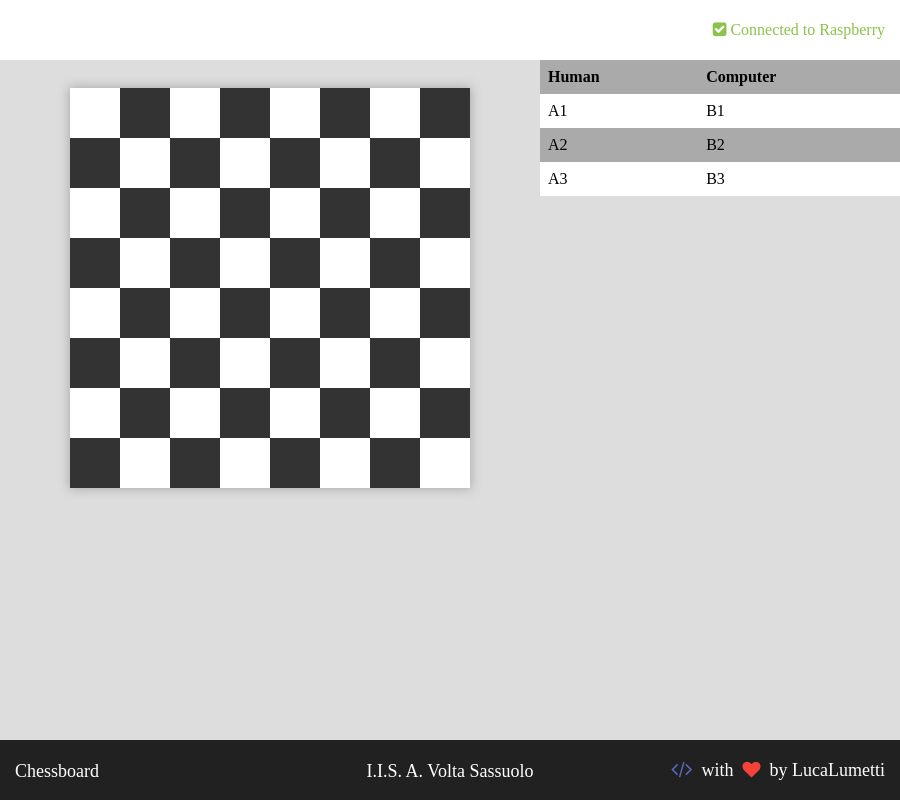
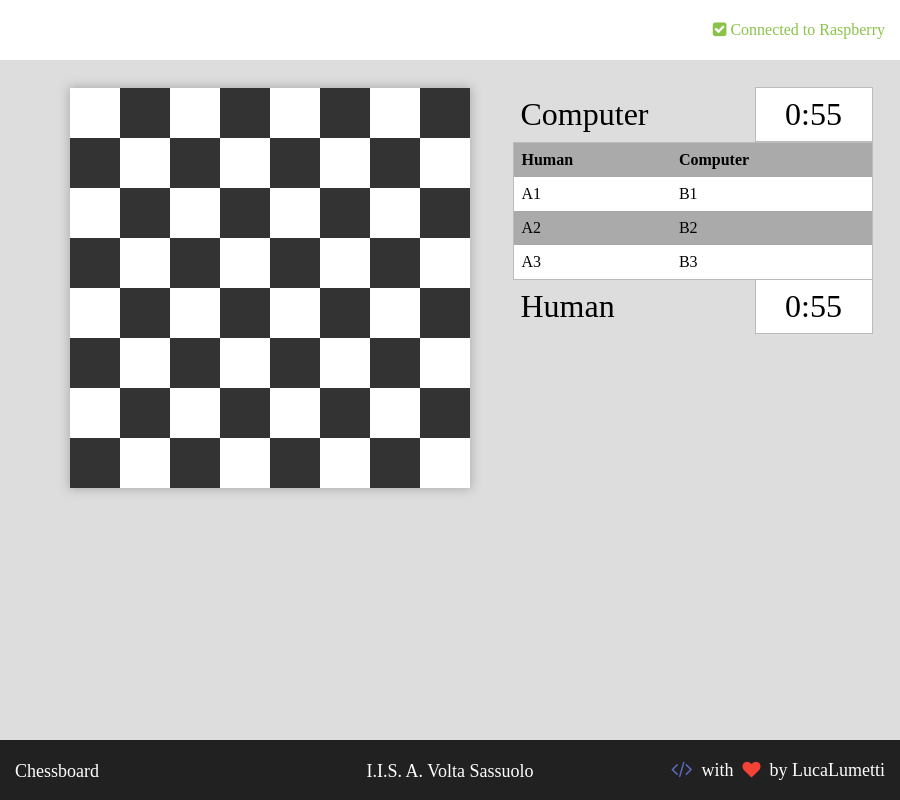
Before and after one commit to LucaLumetti/Chessboard, an Electron app: page client/src/views/chessboard.html in a window 900 px wide. Drawn offline with Linux system fonts and the light colour scheme.

Commit message:
improve gulpfile and style, add timer

```diff
--- a/client/gulpfile.js
+++ b/client/gulpfile.js
@@ -21,5 +21,6 @@ gulp.task('js-min', () =>
   .pipe(gulp.dest('dist/js'))
 )
 gulp.task('watch', () => {
+  gulp.start('sass')
   gulp.watch('src/scss/*', ['sass'])
 })
--- a/client/src/js/chessboard.js
+++ b/client/src/js/chessboard.js
@@ -36,3 +36,26 @@ var setPiece = (coords, piece) => {
   var sq = document.getElementById(`sq_${coords[0]}-${coords[1]}`)
   sq.style.backgroundImage = `url('../img/chesspieces/${piece}.png')`
 }
+
+Number.prototype.formatTime = function () {
+  var s = '0' + this;
+  return s.substr(s.length - 2);
+};
+
+var timers = document.getElementsByClassName('time');
+timers = Object.keys(timers).map(function (key) {
+  return timers[key];
+});
+
+var start_time = 60
+var printTimer = () => {
+  timers.forEach((v, i) => {
+    v.innerHTML =
+      `${Math.floor(start_time/60)}:${(start_time%60).formatTime()}`
+  })
+}
+printTimer();
+var timer_intv = setInterval(() => {
+  start_time--;
+  printTimer();
+}, 1000)
--- a/client/src/scss/style.scss
+++ b/client/src/scss/style.scss
@@ -96,20 +96,43 @@ body {
 
     #logs {
         display: inline-block;
+        width: 40%;
         float: right;
-        width: 40%;
-        height: 100%;
+        padding: 27.5px;
+
+        .user-info {
+            height: 36px;
+            padding: 9px;
+
+            .name {
+                font-size: 32px;
+                padding: 8px;
+                margin: -9px;
+                float: left;
+            }
+
+            .time {
+                font-size: 32px;
+                float: right;
+                background-color: $white;
+                padding: 8px;
+                margin: -9px;
+                margin-top: -10px;
+                width: 100px;
+                text-align: center;
+                border: 1px solid #bbb;
+            }
+        }
     }
 
     table {
         display: inline-table;
-        float: right;
         top: 0;
         width: 100%;
         border-collapse: collapse;
         background-color: #aaa;
         padding: 20px;
-
+        border: 1px solid #bbb;
         td,
         th {
             text-align: left;
@@ -121,9 +144,10 @@ body {
         }
     }
 
-    .row{
-      height: 50px;
+    .row {
+        height: 50px;
     }
+
     .square {
         height: 50px;
         width: 50px;
@@ -131,6 +155,7 @@ body {
         margin: 0 0 -3px;
         background-image: url('');
         background-size: 50px;
+
         .coords {
             font-size: 10px;
             float: right;
@@ -140,26 +165,29 @@ body {
             opacity: 0.0;
             display: table;
         }
-        &:hover{
-          .coords{
-            opacity: 0.8;
-          }
+
+        &:hover {
+            .coords {
+                opacity: 0.8;
+            }
         }
     }
 
     .square-light {
         @extend .square;
         background-color: $white;
-        .cords{
-          color: $gray;
+
+        .cords {
+            color: $gray;
         }
     }
 
     .square-dark {
         @extend .square;
         background-color: $gray;
-        .coords{
-          color: $white;
+
+        .coords {
+            color: $white;
         }
     }
 }
--- a/client/src/views/chessboard.html
+++ b/client/src/views/chessboard.html
@@ -20,6 +20,10 @@
             <div id="content">
                 <div id="chessboard"></div>
                 <div id="logs">
+                  <div class="user-info">
+                    <span class="name">Computer</span>
+                    <span class="time"></span>
+                  </div>
                 <table>
                     <tr>
                         <th>Human</th>
@@ -38,6 +42,10 @@
                       <td>B3</td>
                     </tr>
                 </table>
+                <div class="user-info">
+                    <span class="name">Human</span>
+                    <span class="time"></span>
+                </div>
               </div>
             </div>
 
```
Also changed, not shown: client/src/css/style.css.
